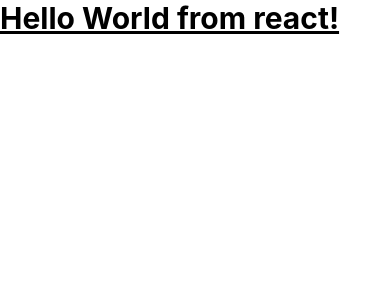
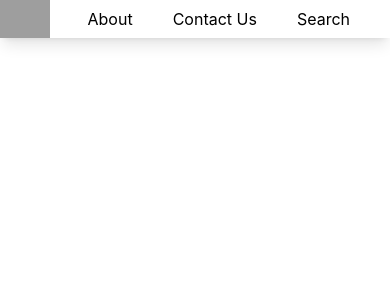
Before and after one commit to Mariyum26/food-app, a React (Vite) app: page / in a window 390 px wide. Shown: the top 300 px of the page. Built offline with nearby package versions, Linux system fonts and the light colour scheme; grey boxes are pictures that could not be loaded.

Commit message:
responsive Header created

```diff
--- a/src/App.jsx
+++ b/src/App.jsx
@@ -1,13 +1,13 @@
-
+import Header from "./Header.jsx"
 function App() {
 
   return (
     <>
-      <section id="center">
-        <h2 class="text-3xl font-bold underline">Hello World from react!</h2>
+      <section>
+        <Header/>
       </section>
     </>
   )
 }
 
-export default App
+export default App;
--- /dev/null
+++ b/src/Header.jsx
@@ -0,0 +1,17 @@
+const Header=()=>{
+    return (
+        <>
+        <section class="flex justify-between items-center shadow-lg">
+            <img src="https://encrypted-tbn0.gstatic.com/images?q=tbn:ANd9GcT3944WcH3EFiu9ezAR34l7gHdMqMqQOXi8OLmbRhFVwA&s=10" class="w-[50px] lg:w-[100px]"></img>
+            <div>
+                <ul class="flex text-md mr-10 md:mr-20 md:text-lg ">
+                    <li class="mr-10 md:mr-20">About</li>
+                    <li class="mr-10 md:mr-20">Contact Us</li>
+                    <li>Search</li>
+                </ul>
+            </div>
+        </section>
+        </>
+    )
+}
+export default Header;
```
